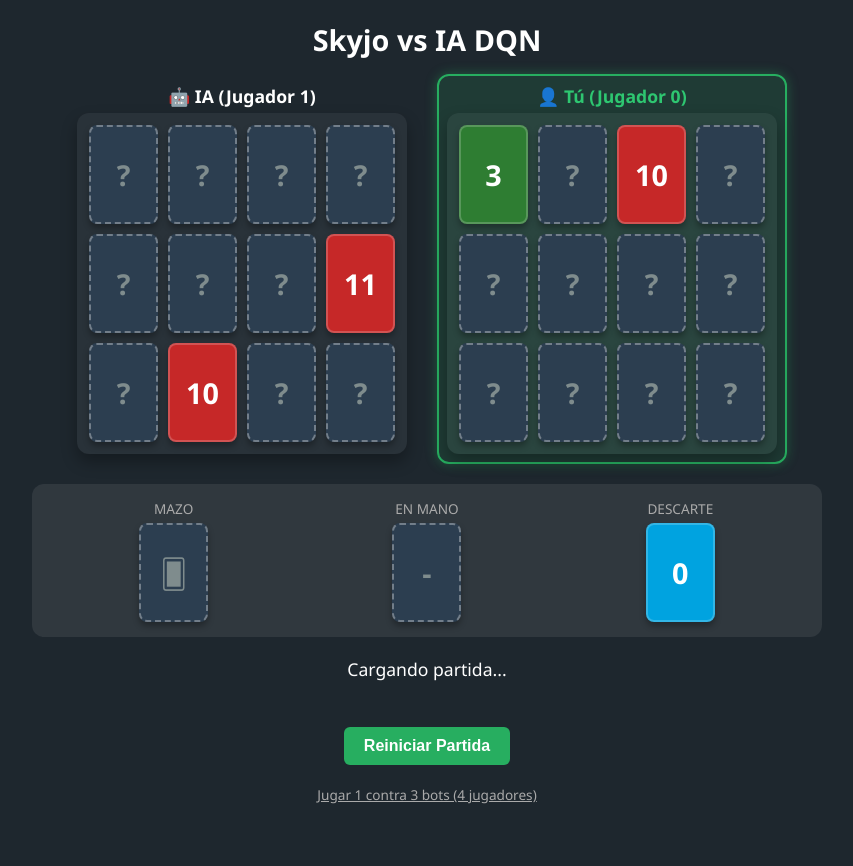
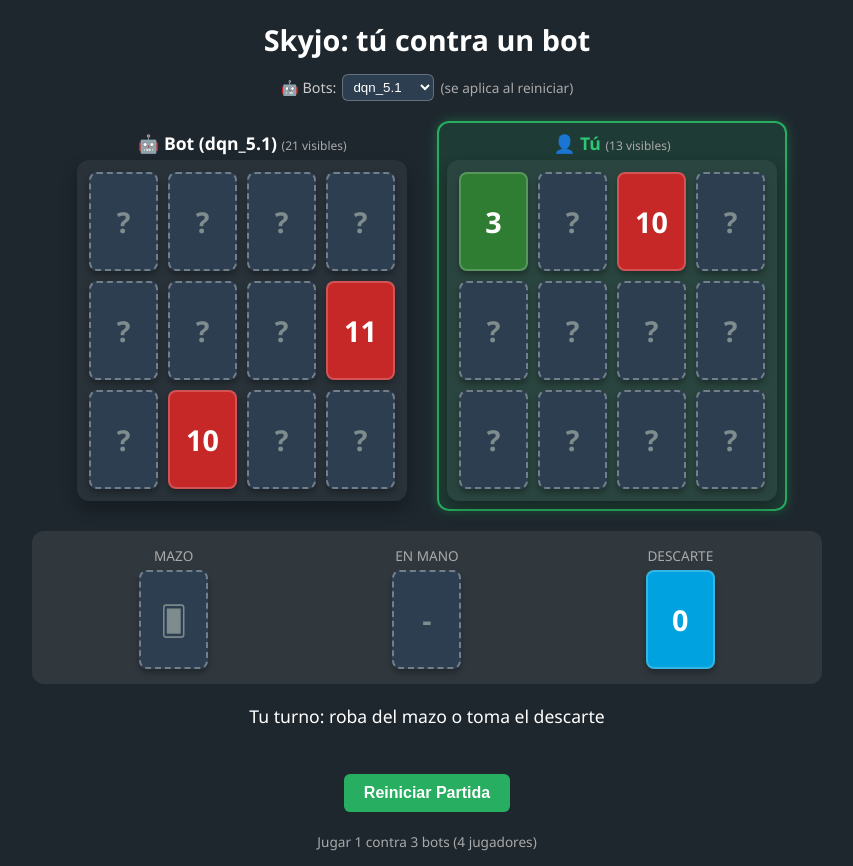
Before and after one commit to JimenezPena/SkyjoBot, a Flask app: page / in a window 1280 px wide. Shown: the whole page, without its empty margins (213-1066 px from the left). Before the commit the page ends 804 px from the top, so only its background shows below. Run offline with Flask 3, Linux system fonts and the light colour scheme; some libraries are stand-ins or nearby versions.

Commit message:
Mejorando web para duelo vs bot y ocultando niveles

```diff
--- a/niveles.json
+++ b/niveles.json
@@ -1,12 +1,14 @@
 {
   "heuristico": {"tipo": "heuristico"},
   "dqn_4.2": {"tipo": "dqn", "version": "v4_2", "modelo": "modelos/v4_2.pth"},
-  "dqn_5.0": {"tipo": "dqn", "version": "v5_0", "modelo": "modelos/v5_0.pth"},
-  "dqn_5.0.2j": {"tipo": "dqn", "version": "v5_0", "modelo": "modelos/v5_0_2j.pth"},
   "dqn_5.1": {"tipo": "dqn", "version": "v5_0", "modelo": "modelos/v5_1.pth"},
-  "dqn_5.1.2j": {"tipo": "dqn", "version": "v5_0", "modelo": "modelos/v5_1_2j.pth"},
-  "dqn_5.2": {"tipo": "dqn", "version": "v5_0", "modelo": "modelos/v5_2.pth"},
-  "dqn_5.2+": {"tipo": "dqn", "version": "v5_0", "modelo": "modelos/v5_2_vic.pth"},
   "aleatorio": {"tipo": "aleatorio"},
-  "llm_falso": {"tipo": "llm", "cliente": "falso", "nivel_base": "dqn_5.1", "razonar": false, "oculto": true}
+  "llm_falso": {"tipo": "llm", "cliente": "falso", "nivel_base": "dqn_5.1", "razonar": true, "oculto": false},
+
+  "dqn_5.0": {"tipo": "dqn", "version": "v5_0", "modelo": "modelos/v5_0.pth", "oculto": true},
+  "dqn_5.0.2j": {"tipo": "dqn", "version": "v5_0", "modelo": "modelos/v5_0_2j.pth", "oculto": true},
+  "dqn_5.1.2j": {"tipo": "dqn", "version": "v5_0", "modelo": "modelos/v5_1_2j.pth", "oculto": true},
+  "dqn_5.1.2j": {"tipo": "dqn", "version": "v5_0", "modelo": "modelos/v5_1_2j.pth", "oculto": true},
+  "dqn_5.2": {"tipo": "dqn", "version": "v5_0", "modelo": "modelos/v5_2.pth", "oculto": true},
+  "dqn_5.2+": {"tipo": "dqn", "version": "v5_0", "modelo": "modelos/v5_2_vic.pth", "oculto": true}
 }
--- a/templates/index.html
+++ b/templates/index.html
@@ -67,6 +67,12 @@
             font-weight: bold;
             font-size: 1.1rem;
             margin-bottom: 5px;
+        }
+
+        .vis-pts {
+            font-size: 0.75rem;
+            color: #aaa;
+            font-weight: normal;
         }
 
         /* CARTAS */
@@ -223,6 +229,31 @@
         .btn-action:hover { background-color: #2ec771; }
         .btn-action:disabled { background-color: #7f8c8d; cursor: not-allowed; }
 
+        .selector-bots {
+            font-size: 0.9rem;
+            color: #ccc;
+            display: flex;
+            gap: 6px;
+            align-items: center;
+            flex-wrap: wrap;
+            justify-content: center;
+        }
+
+        .selector-bots select {
+            background: #2c3e50;
+            color: #fff;
+            border: 1px solid #ffffff44;
+            border-radius: 6px;
+            padding: 4px 6px;
+        }
+
+        .link-vuelta {
+            color: #aaa;
+            font-size: 0.85rem;
+            text-decoration: none;
+        }
+        .link-vuelta:hover { text-decoration: underline; }
+
         /* Adaptación para pantallas pequeñas / móviles verticales */
 	@media (max-width: 600px) {
 	    html, body {
@@ -289,18 +320,24 @@
 
 <body>
 
-    <h1>Skyjo vs IA DQN</h1>
+    <h1>Skyjo: tú contra un bot</h1>
 
 	<div class="game-container">
-	    <!-- FILA DE TABLEROS: tú a la izquierda, IA a la derecha -->
+        <!-- Selector de nivel del bot -->
+        <div class="selector-bots">
+            🤖 Bots: <select id="sel-1"></select>
+            <span class="link-vuelta">(se aplica al reiniciar)</span>
+        </div>
+
+	    <!-- FILA DE TABLEROS: tú a la izquierda, bot a la derecha -->
 	    <div class="boards-row">
 		<div id="wrapper-ia" class="board-wrapper">
-		    <div class="player-label">🤖 IA (Jugador 1)</div>
+		    <div class="player-label" id="label-ia">🤖 Bot  <span class="vis-pts">(0 visibles)</span></div>
 		    <div id="board-ia" class="board"></div>
 		</div>
 
 		<div id="wrapper-human" class="board-wrapper">
-		    <div class="player-label">👤 Tú (Jugador 0)</div>
+		    <div class="player-label" id="label-human">👤 Tú <span class="vis-pts">(0 visibles)</span></div>
 		    <div id="board-human" class="board"></div>
 		</div>
 	    </div>
@@ -334,7 +371,7 @@
 	    <div class="status-panel" id="status-msg">Cargando partida...</div>
 
 	    <button class="btn-action" onclick="nuevaPartida()">Reiniciar Partida</button>
-	    <a href="/cuatro" style="color:#aaa; font-size:0.85rem;">Jugar 1 contra 3 bots (4 jugadores)</a>
+	    <a href="/cuatro" class="link-vuelta">Jugar 1 contra 3 bots (4 jugadores)</a>
 	</div>
 
     <script>
@@ -342,6 +379,7 @@
 	let partidaId = 0;              // permite cancelar el bucle de la IA si reinicias
 	const IA_DELAY_MS = 2000;       // retraso entre acciones de la IA
 	let modoDescarte = false;       // controla si estamos eligiendo qué carta voltear
+    let nivelIaActual = "1";        // nivel actual seleccionado
 
 	const sleep = ms => new Promise(resolve => setTimeout(resolve, ms));
 
@@ -369,8 +407,17 @@
             return 'card-high';
         }
 
+        function ptsVisibles(tab) {
+            let s = 0;
+            for (const fila of tab) for (const [v, vis] of fila) if (vis === 1) s += v;
+            return s;
+        }
+
         function renderGame(state) {
             gameState = state;
+            if (state.niveles && state.niveles.length > 0) {
+                nivelIaActual = state.niveles[0];
+            }
 
 	    // Resaltar de quién es el turno
 	    const wrapperHuman = document.getElementById('wrapper-human');
@@ -403,6 +450,9 @@
                     boardIA.appendChild(cardDiv);
                 }
             }
+            let txtIa = `🤖 Bot (${nivelIaActual}) <span class="vis-pts">(${ptsVisibles(state.tableros[1])} visibles`;
+            if (state.game_over) txtIa += ` · ${state.puntos[1]} pts`;
+            document.getElementById('label-ia').innerHTML = txtIa + ')</span>';
 
             // 2. Render Tablero Humano
             const boardHuman = document.getElementById('board-human');
@@ -419,6 +469,9 @@
                     boardHuman.appendChild(cardDiv);
                 }
             }
+            let txtHum = `👤 Tú <span class="vis-pts">(${ptsVisibles(state.tableros[0])} visibles`;
+            if (state.game_over) txtHum += ` · ${state.puntos[0]} pts`;
+            document.getElementById('label-human').innerHTML = txtHum + ')</span>';
 
             // 3. Render Descarte y Carta en Mano
             const cardDiscard = document.getElementById('deck-discard');
@@ -444,7 +497,7 @@
 	    	const empate = state.puntos[0] === state.puntos[1];
 
 	    	if (humanoGana) {
-		    msg.innerHTML = `🎉 <b>¡VICTORIA!</b> 🎉<br>Tú: ${state.puntos[0]} pts | IA: ${state.puntos[1]} pts`;
+		    msg.innerHTML = `🎉 <b>¡VICTORIA!</b> 🎉<br>Tú: ${state.puntos[0]} pts | Bot: ${state.puntos[1]} pts`;
 
 		    // Efecto de Confeti para la victoria
 		    confetti({
@@ -453,23 +506,33 @@
 		    	origin: { y: 0.6 }
 		    });
 	    	} else if (empate) {
-		    msg.innerHTML = `🤝 <b>¡EMPATE!</b><br>Tú: ${state.puntos[0]} pts | IA: ${state.puntos[1]} pts`;
+		    msg.innerHTML = `🤝 <b>¡EMPATE!</b><br>Tú: ${state.puntos[0]} pts | Bot: ${state.puntos[1]} pts`;
 	    	} else {
-		    msg.innerHTML = `💀 <b>HAS PERDIDO</b><br>Tú: ${state.puntos[0]} pts | IA: ${state.puntos[1]} pts`;
+		    msg.innerHTML = `💀 <b>HAS PERDIDO</b><br>Tú: ${state.puntos[0]} pts | Bot: ${state.puntos[1]} pts`;
 
 		    // Efecto de sacudida en el tablero del jugador al perder
-		    const boardHuman = document.getElementById('wrapper-human');
-		    boardHuman.classList.add('defeat-effect');
-		    setTimeout(() => boardHuman.classList.remove('defeat-effect'), 500);
+		    const boardHumanWrapper = document.getElementById('wrapper-human');
+		    boardHumanWrapper.classList.add('defeat-effect');
+		    setTimeout(() => boardHumanWrapper.classList.remove('defeat-effect'), 500);
 	    	}
-	    }
+	    } else if (state.turno_actual === 0) {
+            msg.innerHTML = state.fase_turno === 1 ? 'Tu turno: roba del mazo o toma el descarte' : 'Tu turno: coloca la carta en tu tablero o descártala';
+        } else {
+            msg.innerHTML = 'Turno de la IA...';
+        }
         }
 
 	async function nuevaPartida() {
 	    partidaId++;
-	    const res = await fetch('/api/reset', { method: 'POST' });
+        const nivelSeleccionado = document.getElementById('sel-1').value;
+	    const res = await fetch('/api/reset', {
+            method: 'POST',
+            headers: { 'Content-Type': 'application/json' },
+            body: JSON.stringify({ niveles: [nivelSeleccionado] })
+        });
 	    const data = await res.json();
 	    renderGame(data);
+        turnoIA(partidaId);
 	}
 
 	async function enviarAccion(accion) {
@@ -536,8 +599,25 @@
 	    }
 	}
 
-        // Iniciar al cargar la página
-        nuevaPartida();
+        async function cargarNiveles() {
+            try {
+                const res = await fetch('/api/niveles');
+                if (res.ok) {
+                    const d = await res.json();
+                    const sel = document.getElementById('sel-1');
+                    sel.innerHTML = d.niveles.map(n => `<option value="${n}">${n}</option>`).join('');
+                    sel.value = d.por_defecto;
+                    nivelIaActual = d.por_defecto;
+                }
+            } catch (e) {
+                // Si el endpoint de niveles no estuviera disponible, dejamos una opción por defecto
+                const sel = document.getElementById('sel-1');
+                sel.innerHTML = '<option value="1">1</option>';
+            }
+        }
+
+        // Iniciar al cargar la página cargando los niveles y luego la partida
+        cargarNiveles().then(nuevaPartida);
     </script>
 </body>
 </html>
```
